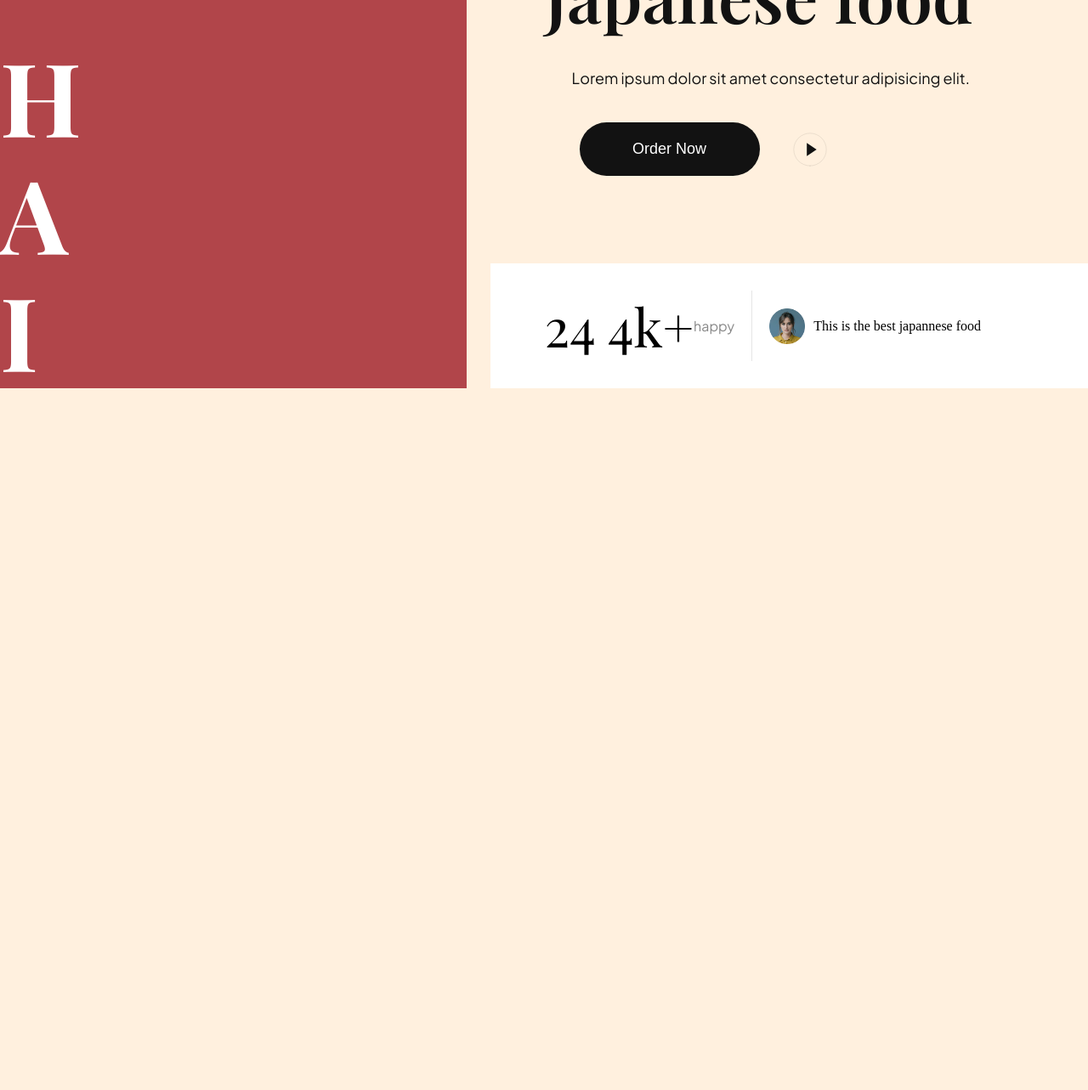
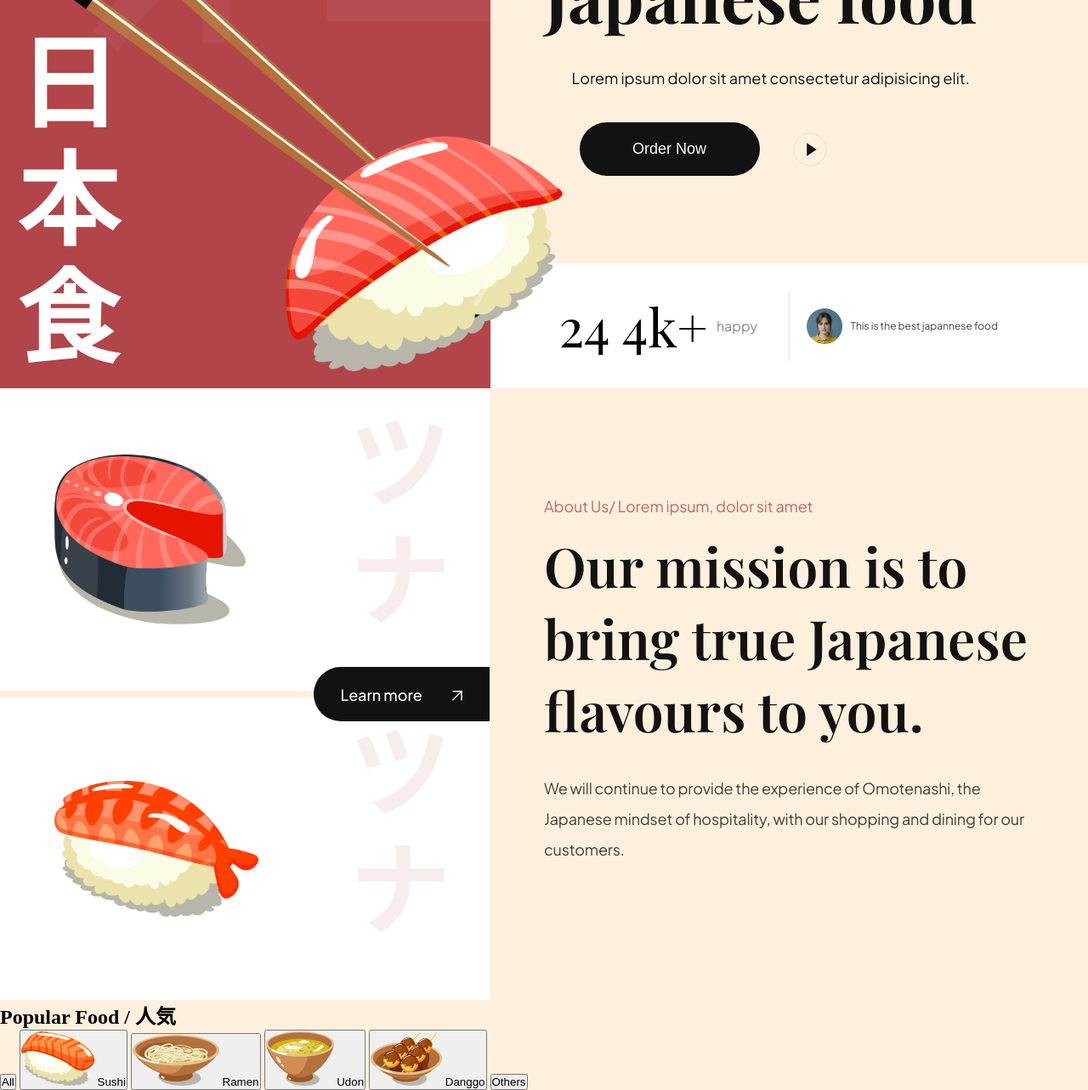
Before and after one commit to afiifatuts/modern-responsive-web, a website built with Vite: page index.html in a window 1280 px wide. Shown: the part 341-1624 px from the top of the page at 85% size. Before the commit the page ends 800 px from the top, so only its background shows below. Built offline with nearby package versions, Linux system fonts and the light colour scheme.

Commit message:
[feature] hero section

```diff
--- a/css/sections/about.css
+++ b/css/sections/about.css
@@ -0,0 +1,82 @@
+.about-us{
+    display: flex;
+    min-height: 720px;
+    overflow: hidden;
+}
+
+.about-us__image{
+    flex: 1;
+    display: flex;
+    flex-direction: column;
+    justify-content: center;
+
+    background: var(--color-white);
+
+    position: relative;
+}
+
+.about-us__image div{
+    padding: 32px 64px;
+
+    flex: 1;
+
+    display: flex;
+    align-items: center;
+
+    background-position:  center;
+    background-repeat: no-repeat;
+    background-size: contain;
+}
+
+.about-us__image-sushi3{
+    border-bottom: 8px solid var(--color-creamson);
+    background-image: url("../../assets/about_bg1.png");
+}
+
+.about-us__image-sushi2{
+    background-image: url("../../assets/about_bg1.png");
+}
+
+.about-us__image-sushi3 img{
+    width: 225px;
+    height: 200px;
+}
+
+.about-us__image-sushi2 img{
+    width: 240px;
+    height: 160px;
+}
+
+.about-us__button {
+    position: absolute;
+    right: 0;
+
+    padding: 12px 32px;
+    min-height: 64px;
+
+    background: var(--secondary-color);
+    border-radius: 32px 0 0  32px;
+    border: 0;
+    outline: 0;
+
+    color: #fff;
+    font-family: var(--plus-jakarta-sans);
+    font-weight: 500;
+    font-size: 18px;
+    line-height: 23px;
+
+    cursor: pointer;
+}
+
+.about-us__button img{
+    object-fit: contain;
+    margin-left: 32px;
+}
+
+.about-us__content{
+    padding: 64px;
+    flex: 1;
+    display: flex;
+    justify-content: center;
+    flex-direction: column;
+}
--- a/css/sections/header.css
+++ b/css/sections/header.css
@@ -1,9 +1,9 @@
-.header__nav{
+.header__nav {
     display: flex;
     overflow: hidden;
   }
 
-.header__logo{
+  .header__logo {
     flex: 1;
     display: flex;
 
@@ -11,36 +11,38 @@
     padding: 20px;
   }
 
-.header__logo-overlay{
+  .header__logo-overlay {
     position: absolute;
     inset: 0;
     width: 100%;
+
     background-color: var(--primary-color);
     z-index: -1;
   }
 
-.header__logo h4{
+  .header__logo h4 {
     padding-left: 30px;
-    color: #fff;
 
     font-weight: 700;
     font-size: 24px;
     text-transform: uppercase;
     font-family: var(--playfair-display);
+    color: #fff;
     opacity: 0.8;
   }
 
-.header__menu, .header__menu-mobile{
+  .header__menu, .header__menu-mobile {
     padding: 20px;
-    flex: 1.36;
+    flex: 1.236;
     display: flex;
     align-items: center;
     justify-content: flex-end;
     gap: 64px;
+
     list-style: none;
   }
 
-.header__menu li{
+  .header__menu li {
     font-weight: 500;
     font-family: var(--plus-jakarta-sans);
     color: var(--secondary-color);
@@ -50,13 +52,15 @@
     cursor: pointer;
   }
 
-.header__menu li img{
+  .header__menu li img {
     width: 24px;
     height: 24px;
     object-fit: contain;
   }
 
-.header__menu-mobile{
+  .header__menu-mobile {
     display: none;
     gap: 20px;
+
+    position: relative;
   }
--- a/css/sections/hero.css
+++ b/css/sections/hero.css
@@ -1,29 +1,37 @@
-.hero{
+.hero {
     display: flex;
     min-height: calc(100vh - 74px);
     overflow: hidden;
   }
 
-.hero-image{
+  .hero-image {
     flex: 1;
     display: flex;
     flex-direction: column;
+
     position: relative;
-    z-index: 5;
+    z-index: 5
   }
 
-.hero-image__overlay{
+  .hero-image img {
+    width: 120%;
+    height: 100%;
+    object-fit: contain;
+  }
+
+  .hero-image__overlay {
     position: absolute;
     inset: 0;
-    width: 95.2%;
+    width: 100%;
+
     background-color: var(--primary-color);
     z-index: -1;
   }
 
-.hero-image h2{
+  .hero-image h2 {
     position: absolute;
     bottom: 0;
-    padding: 2s0px;
+    padding: 20px;
 
     font-family: var(--playfair-display);
     font-weight: 700;
@@ -32,7 +40,7 @@
     color: #fff;
   }
 
-.hero-content{
+  .hero-content {
     flex: 1.22;
     display: flex;
     justify-content: space-between;
@@ -47,29 +55,31 @@
     flex-direction: column;
   }
 
-.hero-content-info h1{
+  .hero-content-info h1 {
     font-size: 80px;
-    font-weight: 600;
+    font-weight: 600px;
     font-family: var(--playfair-display);
     color: var(--secondary-color);
   }
 
-.hero-content-info p{
+  .hero-content-info p {
     margin: 32px 0 0 32px;
+
     font-family: var(--plus-jakarta-sans);
     color: var(--secondary-color);
     font-size: 18px;
     font-weight: 400;
   }
 
-.hero-content__buttons{
+  .hero-content__buttons {
     margin: 41px 0 0 41px;
+
     display: flex;
     flex-wrap: wrap;
     gap: 36px;
   }
 
-.hero-content__order-button{
+  .hero-content__order-button {
     padding: 20px;
     border-radius: 36px;
     min-width: 212px;
@@ -78,47 +88,59 @@
     background: var(--secondary-color);
 
     cursor: pointer;
+
     color: #fff;
     font-weight: 500;
     font-size: 18px;
     line-height: 23px;
   }
 
-.hero-content__play-button{
+  .hero-content__play-button {
     border: none;
     outline: none;
     background: transparent;
+
     display: flex;
     align-items: center;
+
     font-size: 16px;
     line-height: 19px;
     color: var(--black-200);
     font-family: var(--plus-jakarta-sans);
+
     cursor: pointer;
   }
 
-.hero-content__play-button img{
+  .hero-content__play-button img {
     margin-right: 12px;
+
     width: 46px;
     height: 46px;
     object-fit: contain;
   }
 
-.hero-content__testimonial{
+  .hero-content__testimonial {
     padding: 32px 64px;
+
     display: flex;
     flex-wrap: wrap;
     gap: 20px;
-    background: var(--color-white);
+
+    background: var(--color-white)
   }
 
-.hero-content__customer h4{
+  .hero-content__customer {
+    flex: 1;
+    gap: 10px;
+  }
+
+  .hero-content__customer h4 {
     font-size: 62px;
     font-weight: 400;
-    font-family: var(--playfair-display);
+    font-family: var(--playfair-display)
   }
 
-.hero-content__customer p{
+  .hero-content__customer p {
     font-size: 16px;
     font-weight: 400;
     font-family: var(--plus-jakarta-sans);
@@ -126,7 +148,7 @@
     opacity: 0.5;
   }
 
-.hero-content__review{
+  .hero-content__review {
     flex: 1;
     display: flex;
     align-items: center;
@@ -137,8 +159,17 @@
     min-width: 200px;
   }
 
-.hero-content__review img{
+  .hero-content__review img {
     width: 42px;
     height: 42px;
     object-fit: contain;
   }
+
+  .hero-content__review p {
+    font-size: 12px;
+    font-weight: 400;
+    line-height: 32px;
+    font-family: var(--plus-jakarta-sans);
+    color: var(--secondary-color);
+    opacity: 0.8
+  }
--- a/index.html
+++ b/index.html
@@ -6,7 +6,7 @@
     <meta name="viewport" content="width=device-width, initial-scale=1.0" />
     <link rel="icon" type="image/png" href="/suhi.png" />
     <link rel="stylesheet" href="css/style.css" />
-    <title>Responsive</title>
+    <title>SushiMan</title>
   </head>
 
   <body>
@@ -40,14 +40,20 @@
         </ul>
       </nav>
     </header>
-
+    <!-- ------------HERO SECTION--------------- -->
     <section class="hero">
       <div class="hero-image">
-        <h2>
-          H <br />
-          A <br />
-          I
+        <img
+          src="assets/sushi-1.png"
+          alt="sushi"
+          data-aos="fade-up"
+        />
+        <h2 data-aos="fade-up">
+          日 <br />
+          本 <br />
+          食
         </h2>
+
         <div class="hero-image__overlay"></div>
       </div>
 
@@ -66,16 +72,69 @@
 
         <div class="hero-content__testimonial">
           <div class="hero-content__customer flex-center">
-            <h4>24 <span>4k+</span> </h4>
+            <h4>24 <span>4k+</span></h4>
             <p>happy</p>
           </div>
 
           <div class="hero-content__review">
-            <img src="assets/user.png" alt="user">
+            <img src="assets/user.png" alt="user" />
             <p>This is the best japannese food</p>
           </div>
+        </div>
+      </div>
+    </section>
 
+    <!-- ------------ABOUT US SECTION--------------- -->
+    <section class="about-us" id="about-us">
+      <div class="about-us__image">
+        <div class="about-us__image-sushi3">
+          <img src="assets/sushi-3.png" alt="sushi" data-aos="fade-right" />
         </div>
+        <button class="about-us__button">
+          Learn more
+          <img src="assets/arrow-up-right.svg" alt="learn more" />
+        </button>
+
+        <div class="about-us__image-sushi2">
+          <img src="assets/sushi-2.png" alt="suhi" data-aos="fade-right" />
+        </div>
+      </div>
+
+      <div class="about-us__content" data-aos="fade-left">
+        <p class="sushi__subtitle">About Us/ Lorem ipsum, dolor sit amet</p>
+        <h3 class="sushi__title">
+          Our mission is to bring true Japanese flavours to you.
+        </h3>
+        <p class="sushi__description">
+          We will continue to provide the experience of Omotenashi, the Japanese
+          mindset of hospitality, with our shopping and dining for our
+          customers.
+        </p>
+      </div>
+    </section>
+    <!-- ------------POPULAR MENU SECTION--------------- -->
+
+    <section class="popular-foods" id="menu">
+      <h2 class="popular-foods__title">Popular Food / 人気</h2>
+      <div class="popular-foods__filters sushi__hide-scrollbar">
+        <button class="popular-foods__filter-btn active">All</button>
+        <button class="pupular-foods__filter-btn">
+          <img src="/assets/sushi-9.png" alt="sushi 9" />
+          Sushi
+        </button>
+        <button class="pupular-foods__filter-btn">
+          <img src="/assets/sushi-8.png" alt="ramen" />
+          Ramen
+        </button>
+        <button class="pupular-foods__filter-btn">
+          <img src="/assets/sushi-7.png" alt="udon" />
+          Udon
+        </button>
+        <button class="pupular-foods__filter-btn">
+          <img src="/assets/sushi-6.png" alt="danggo" />
+          Danggo
+        </button>
+        <button class="pupular-foods__filter-btn">Others</button>
       </div>
     </section>
 
```
Lines whose indentation alone changed are shown as unchanged.
